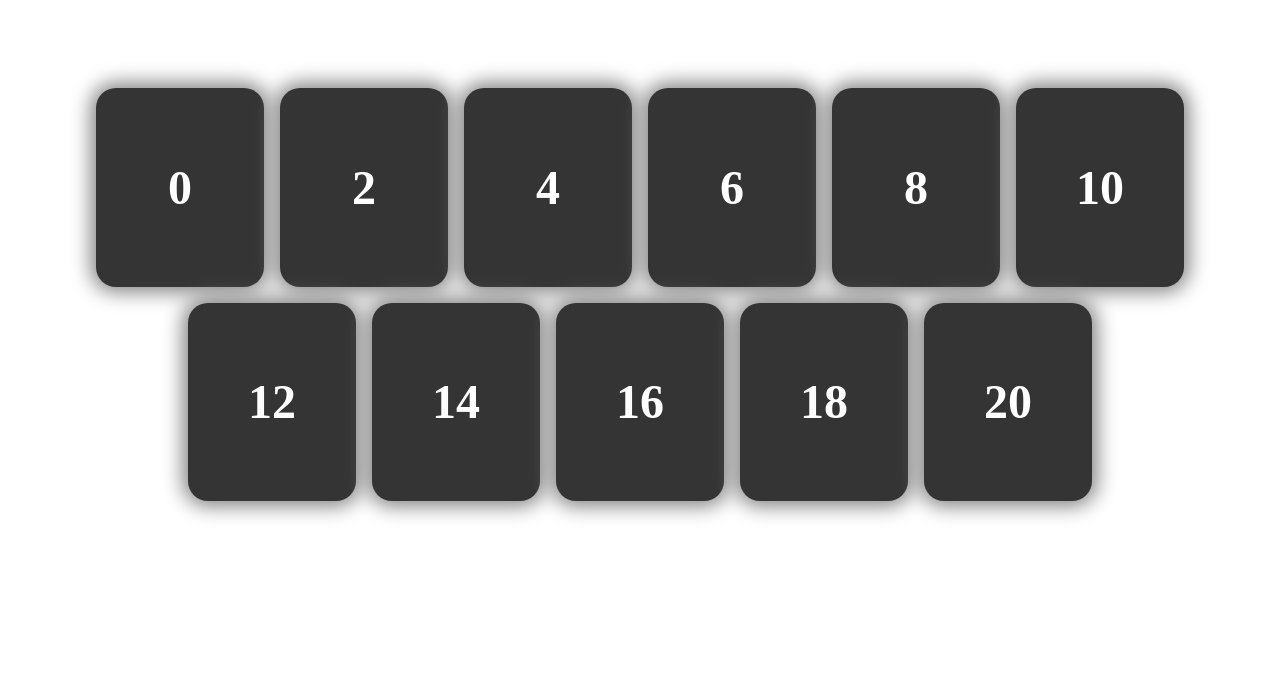
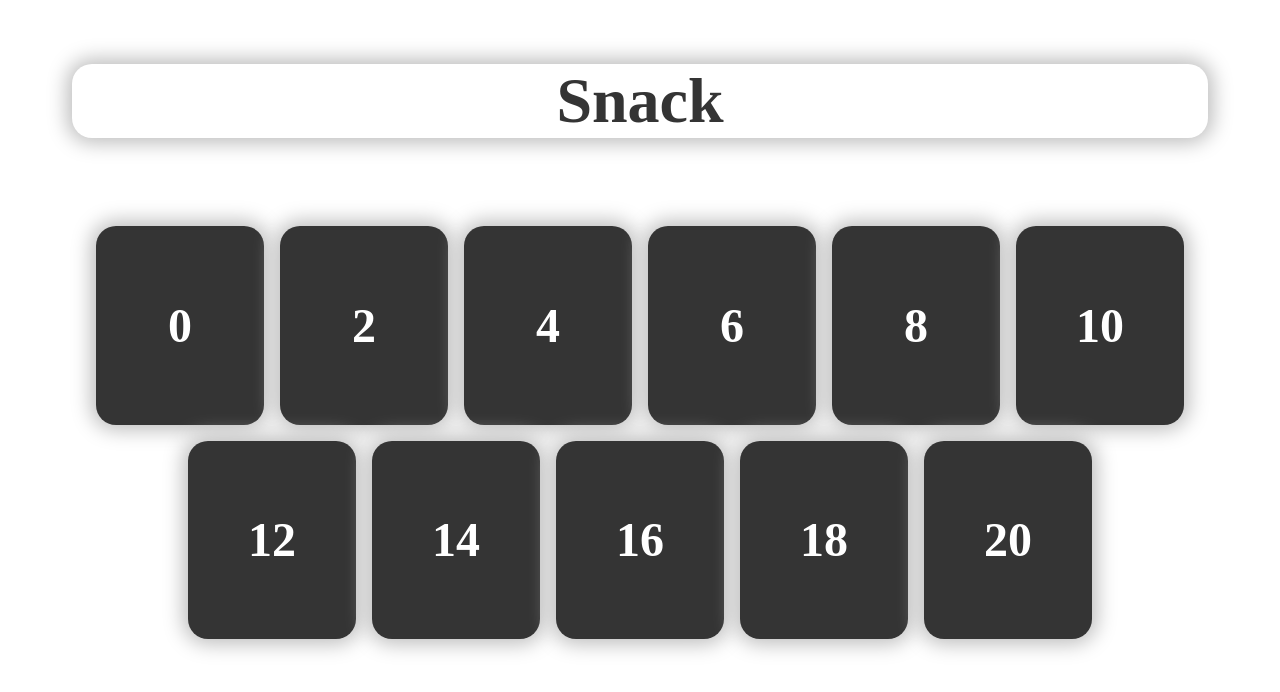
Before and after one commit to RicTieri/js-jsnacks-blocco-1, a plain HTML site: page snack-3/index.html in a window 1280 px wide. Drawn offline with Linux system fonts and the light colour scheme.

Commit message:
added h1

```diff
--- a/snack-3/index.html
+++ b/snack-3/index.html
@@ -8,6 +8,7 @@
 </head>
 <body>
   <main>
+    <h1>Snack</h1>
     <div class="wrapper"></div>
   </main>
   <script src="./js/script.js"></script>
--- a/snack-3/style.css
+++ b/snack-3/style.css
@@ -1,4 +1,11 @@
-
+h1{
+  margin: 4rem;
+  font-size: 4rem;
+  text-align: center;
+  border-radius: 20px;
+  color:  rgb(52, 52, 52);
+  box-shadow: 0px 0px 20px 5px rgb(189, 189, 189);
+}
 
 .wrapper{
   margin: 5rem;
@@ -18,5 +25,5 @@
   text-align: center;
   background-color: rgb(52, 52, 52);
   border-radius: 20px;
-  box-shadow: 0px 0px 20px 5px grey;
+  box-shadow: 0px 0px 20px 5px rgb(189, 189, 189);
 }
```
